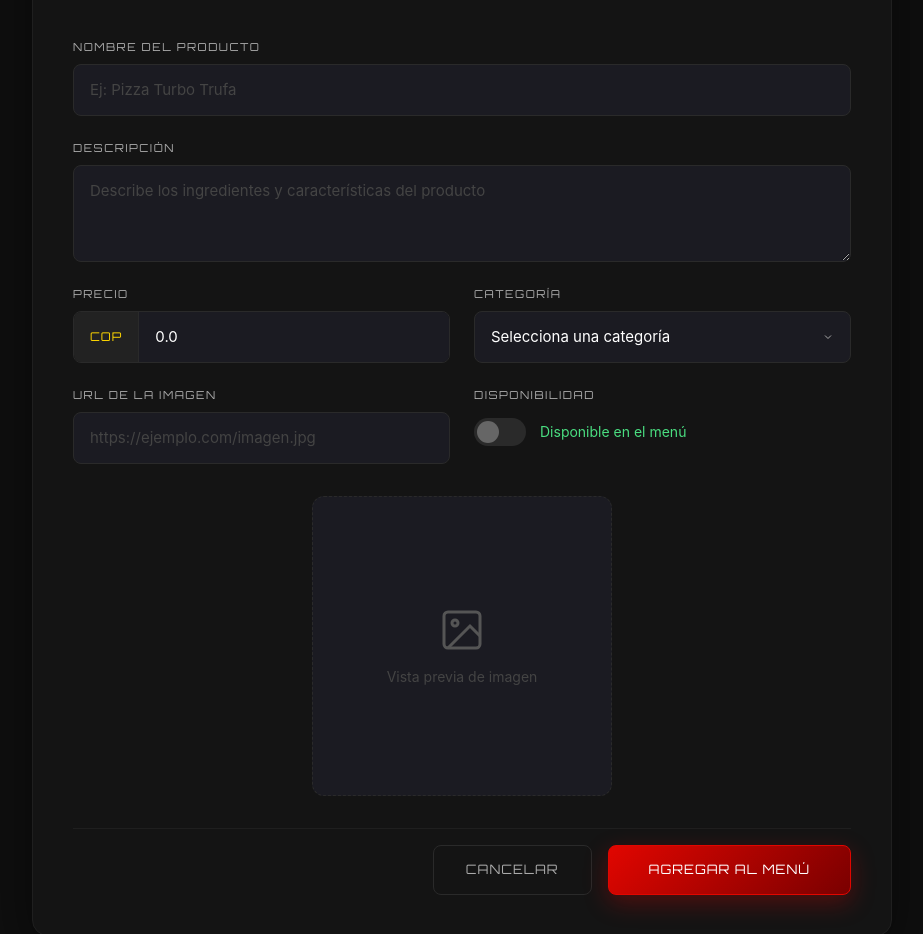
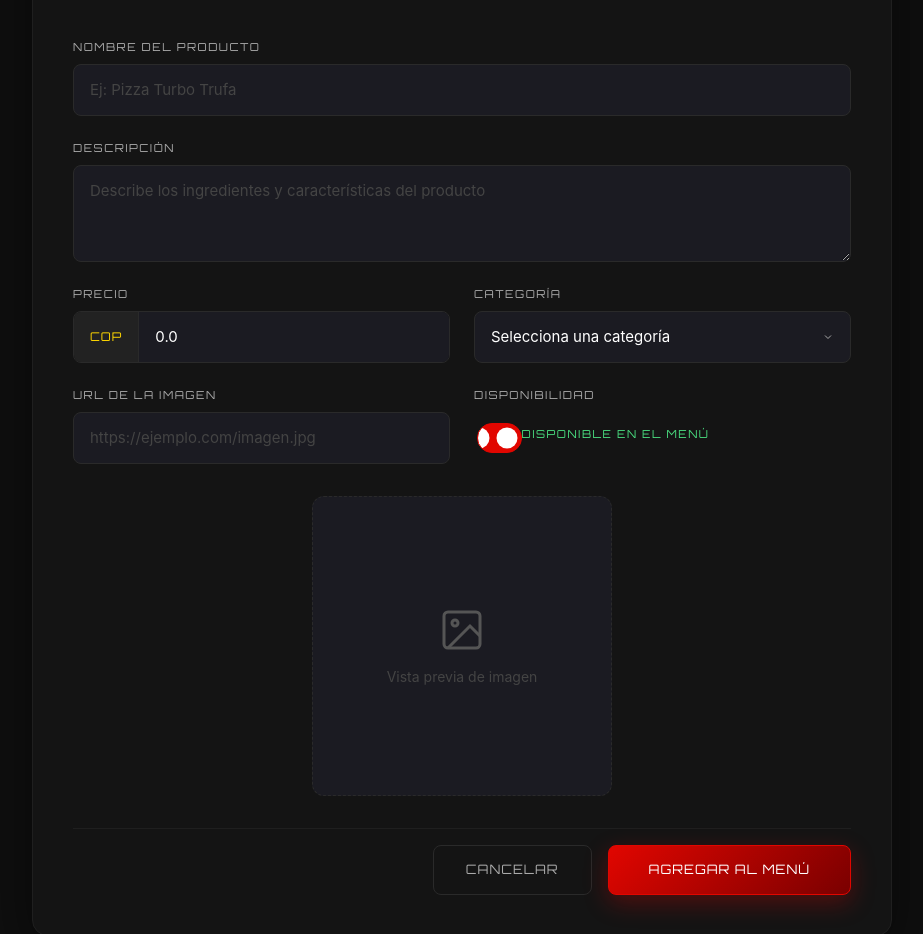
Before and after one commit to Macxsx/LaVueltaRapida, a Spring Boot app: page /producto/add in a window 1280 px wide. Shown: the part 564-1498 px from the top of the page, without its empty margins (178-1101 px from the left). Run offline with Spring Boot 4, Linux system fonts and the light colour scheme.

Commit message:
Update product form to use Bootstrap's switch component
Replaced custom toggle switch with Bootstrap's form-switch component in add-product.html and updated corresponding CSS in add-product.css. JavaScript logic for dynamic text updates is preserved.

Replit-Commit-Author: Agent
Replit-Commit-Session-Id: 0e5b1a89-6597-45f6-b34a-5fe52d879d3a
Replit-Commit-Checkpoint-Type: full_checkpoint
Replit-Commit-Event-Id: 93e8aea0-d98c-4a1e-b191-6fd735bf841e
Replit-Commit-Screenshot-Url: https://storage.googleapis.com/screenshot-production-us-central1/77291b1d-6d01-4986-90ff-d371b251f044/0e5b1a89-6597-45f6-b34a-5fe52d879d3a/Ha2Le9u
Replit-Helium-Checkpoint-Created: true

```diff
--- a/demo/src/main/resources/static/add-product.css
+++ b/demo/src/main/resources/static/add-product.css
@@ -195,59 +195,36 @@
   text-transform: uppercase;
 }
 
-.toggle-wrapper {
-  display: flex;
-  align-items: center;
-  gap: 14px;
-  padding-top: 6px;
-}
-
-.toggle-switch {
-  position: relative;
-  width: 52px;
-  height: 28px;
+.form-check.form-switch .form-check-input {
+  background-color: #2a2a2a;
+  border-color: #444;
+  width: 3em;
+  height: 1.5em;
   cursor: pointer;
 }
 
-.toggle-switch input {
-  opacity: 0;
-  width: 0;
-  height: 0;
-  position: absolute;
+.form-check.form-switch .form-check-input:checked {
+  background-color: var(--red);
+  border-color: var(--red);
 }
 
-.toggle-slider {
-  position: absolute;
-  inset: 0;
-  background: #2a2a2a;
-  border-radius: 14px;
-  transition: 0.3s ease;
+.form-check.form-switch .form-check-input:focus {
+  box-shadow: 0 0 0 3px rgba(225, 6, 0, 0.25);
+  border-color: var(--red);
 }
 
-.toggle-slider::before {
-  content: '';
-  position: absolute;
-  width: 22px;
-  height: 22px;
-  left: 3px;
-  bottom: 3px;
-  background: #666;
-  border-radius: 50%;
-  transition: 0.3s ease;
+.form-check-label {
+  color: var(--gray);
+  font-size: 14px;
+  cursor: pointer;
 }
 
-.toggle-switch input:checked + .toggle-slider {
-  background: var(--red);
+.form-check-label.toggle-on {
+  color: #4ade80;
 }
 
-.toggle-switch input:checked + .toggle-slider::before {
-  transform: translateX(24px);
-  background: white;
-}
-
-.toggle-text {
-  color: var(--gray);
-  font-size: 14px;
+.form-check-label.toggle-off {
+  color: var(--red);
 }
 
 .form-preview {
@@ -280,13 +257,6 @@
   object-fit: cover;
 }
 
-.toggle-on .toggle-text {
-  color: #4ade80;
-}
-
-.toggle-off .toggle-text {
-  color: var(--red);
-}
 
 .form-actions {
   display: flex;
--- a/demo/src/main/resources/templates/add-product.html
+++ b/demo/src/main/resources/templates/add-product.html
@@ -74,12 +74,10 @@
 
         <div class="form-group">
           <label class="toggle-label">Disponibilidad</label>
-          <div class="toggle-wrapper">
-            <label class="toggle-switch">
-              <input type="checkbox" th:field="*{available}" id="availableToggle">
-              <span class="toggle-slider"></span>
-            </label>
-            <span class="toggle-text" id="toggleText">Disponible en el menú</span>
+          <div class="form-check form-switch mt-2">
+            <input class="form-check-input" type="checkbox" role="switch"
+                   th:field="*{available}" id="availableToggle">
+            <label class="form-check-label" id="toggleText" for="availableToggle">Disponible en el menú</label>
           </div>
         </div>
 
@@ -134,17 +132,16 @@
 
   const toggle = document.getElementById('availableToggle');
   const toggleText = document.getElementById('toggleText');
-  const toggleWrapper = toggle.closest('.toggle-wrapper');
 
   function updateToggleState() {
     if (toggle.checked) {
       toggleText.textContent = 'Disponible en el menú';
-      toggleWrapper.classList.remove('toggle-off');
-      toggleWrapper.classList.add('toggle-on');
+      toggleText.classList.remove('toggle-off');
+      toggleText.classList.add('toggle-on');
     } else {
       toggleText.textContent = 'No disponible';
-      toggleWrapper.classList.remove('toggle-on');
-      toggleWrapper.classList.add('toggle-off');
+      toggleText.classList.remove('toggle-on');
+      toggleText.classList.add('toggle-off');
     }
   }
 
```
